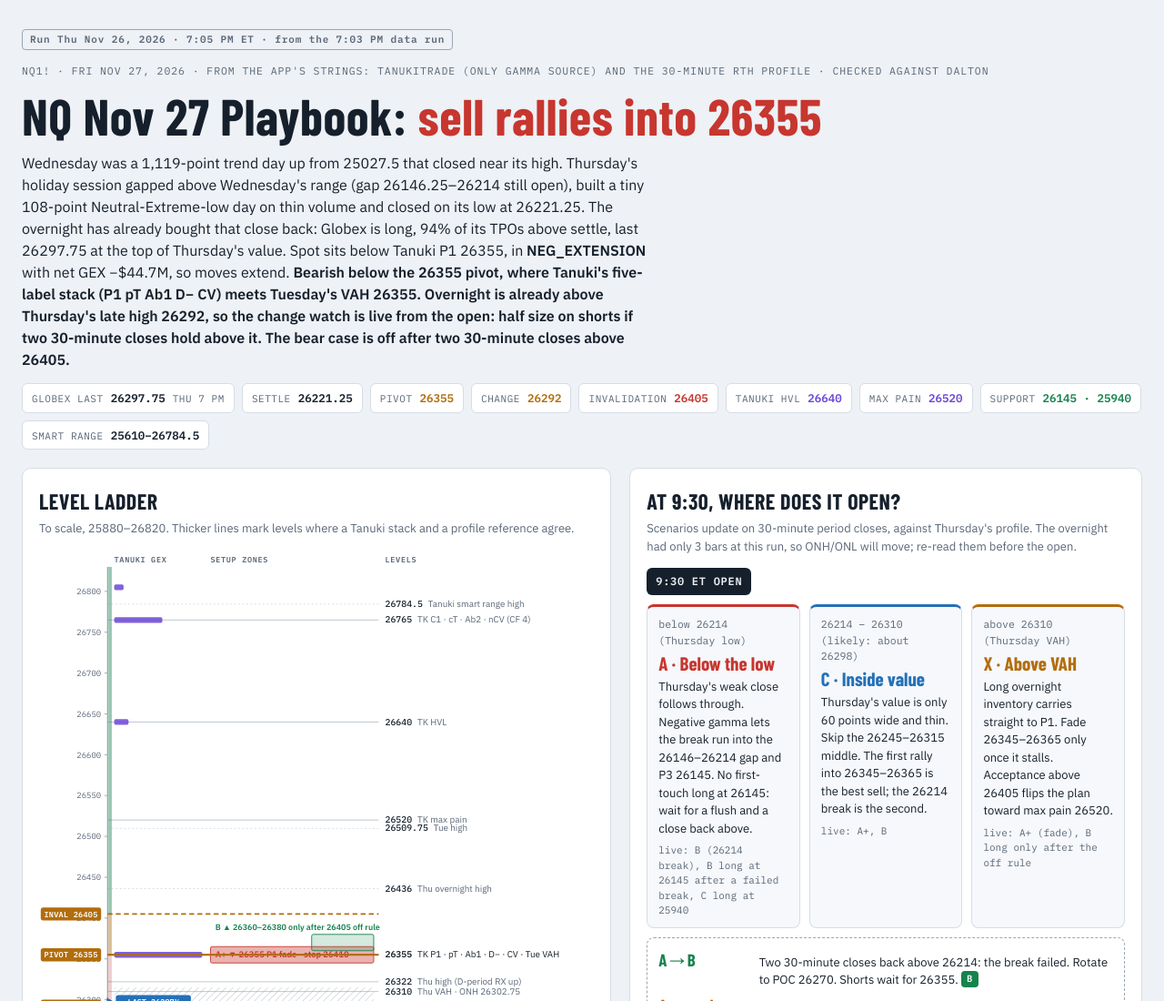
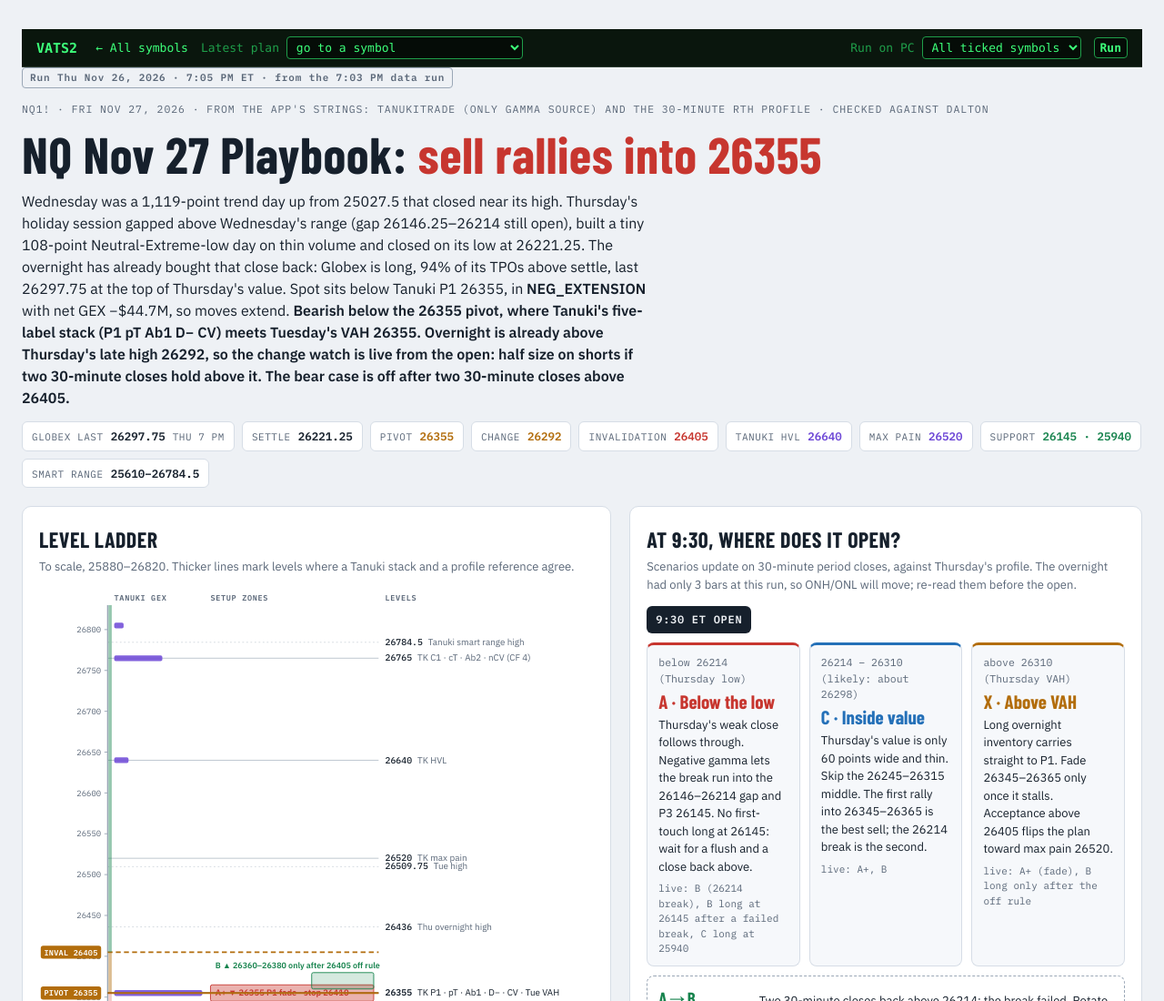
Before and after one commit to Lardvaark/vats-multi-playbook, a plain HTML site: page NQ/index.html in a window 1280 px wide. Shown: the top 1100 px of the page at 91% size. Drawn offline with nearby package versions, Linux system fonts and the light colour scheme.

Commit message:
NQ: menu

```diff
--- a/NQ/index.html
+++ b/NQ/index.html
@@ -411,3 +411,4 @@ footer { color: var(--muted); font-size: 12px; display: grid; gap: 4px; }
   svg.insertBefore(shade, svg.children[1]);
 })();
 </script>
+<script src="/vats-multi-playbook/menu.js" defer></script>
```
